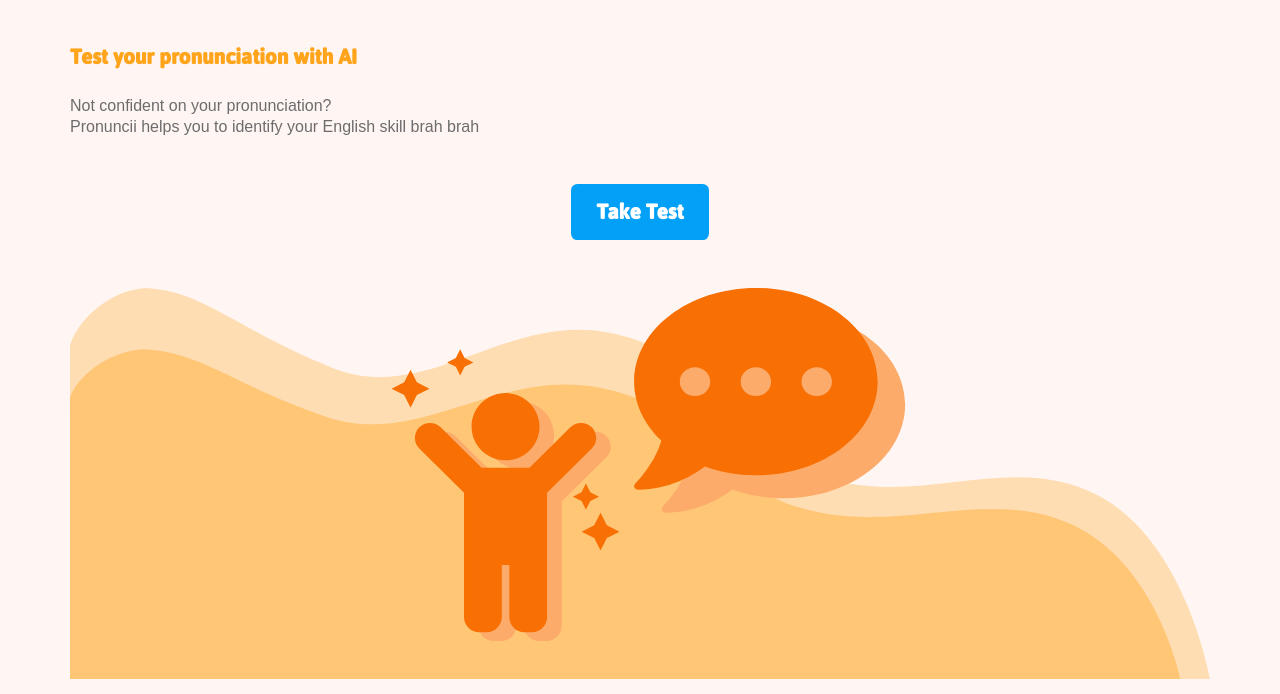
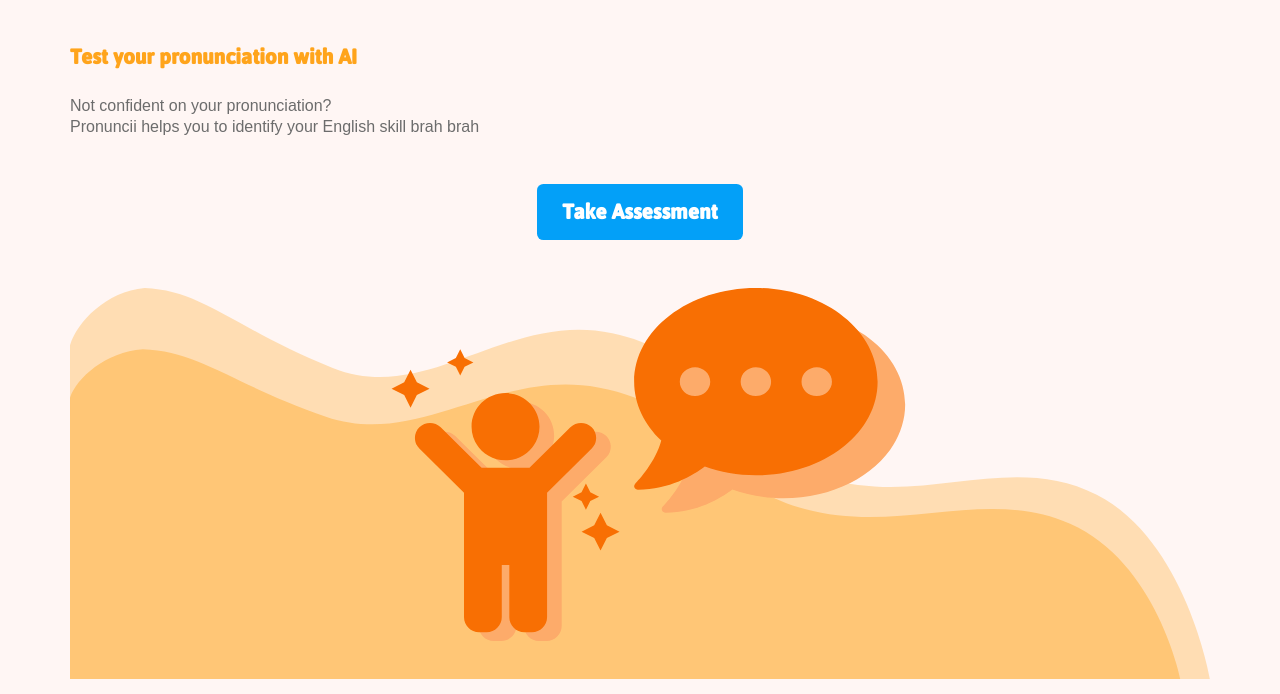
Before and after one commit to karintomania/pronuncii, a Django app: page / in a window 1280 px wide. Shown: the part 64-758 px from the top of the page. Run offline with Django 4.2, Linux system fonts and the light colour scheme; some libraries are stand-ins or nearby versions.

Commit message:
rename test to assessment

```diff
--- a/src/main/services/assessment/assessment.py
+++ b/src/main/services/assessment/assessment.py
@@ -13,7 +13,7 @@
         self.sentences.append(sentence)
 
     def to_dict(self):
-        return [sentence.__dict__() for sentence in self.sentences]
+        return [sentence.to_dict() for sentence in self.sentences]
 
     @classmethod
     def from_dict(cls, sentences_dic):
--- a/src/main/services/assessment/sentence.py
+++ b/src/main/services/assessment/sentence.py
@@ -8,13 +8,13 @@
         self.is_answered = is_answered
         self.answer = answer
 
-    def __dict__(self) -> dict:
+    def to_dict(self) -> dict:
         return {
             "sentence": self.sentence,
             "sound_url": self.sound_url,
             "file_path": self.file_path,
             "is_answered": self.is_answered,
-            "answer": self.is_answered,
+            "answer": self.answer,
         }
 
     @classmethod
--- a/src/main/templates/main/test.html
+++ b/src/main/templates/main/assessment.html
@@ -39,7 +39,7 @@
     </form>
     <div class="sound-clips"></div>
     <a
-        href="{% url 'main:finish_test' %}"
+        href="{% url 'main:finish_assessment' %}"
         x-show="currentIndex == sentenceCount-1 && uiState == 'recorded'"
     >
         result
--- a/src/main/templates/main/index.html
+++ b/src/main/templates/main/index.html
@@ -11,7 +11,7 @@
                 <p>Pronuncii helps you to identify your English skill brah brah</p>
             </div>
         </div>
-        <a class="hero__cta button-accent" href="{% url 'main:test' %}">Take Test</a>
+        <a class="hero__cta button-accent" href="{% url 'main:assessment' %}">Take Assessment</a>
         <img class="hero__image container-lg" src="{% static "img/main/index/hero.svg" %}">
     </section>
 </div>
--- a/src/main/urls.py
+++ b/src/main/urls.py
@@ -5,8 +5,8 @@
 app_name = "main"
 urlpatterns = [
     path("", views.index, name="index"),
-    path("test", views.test, name="test"),
+    path("assessment", views.assessment, name="assessment"),
     path("next", views.next, name="next"),
     path("result", views.result, name="result"),
-    path("finish-test", views.finish_test, name="finish_test"),
+    path("finish-assessment", views.finish_assessment, name="finish_assessment"),
 ]
--- a/src/main/views.py
+++ b/src/main/views.py
@@ -19,7 +19,7 @@
     return render(request, "main/index.html")
 
 
-def test(request):
+def assessment(request):
     # get sentence
     assessment_service = AssessmentService(request.session)
 
@@ -29,11 +29,11 @@
     # show one question
     return render(
         request,
-        "main/test.html",
+        "main/assessment.html",
         {
             "sentence": assessment_service.get_current_sentence(),
             "current_index": assessment_service.get_current_index(),
-            "sentence_count": Sentence.objects.TEST_SENTENCES_COUNT,
+            "sentence_count": Sentence.objects.ASSESSMENT_SENTENCES_COUNT,
             "form": form,
         },
     )
@@ -42,10 +42,10 @@
 def next(request):
     is_success = save_recording(request)
 
-    return redirect("main:test")
+    return redirect("main:assessment")
 
 
-def finish_test(request):
+def finish_assessment(request):
     is_success = save_recording(request)
 
     return redirect("main:result")
```
Also changed, not shown: src/main/models.py (+4 -4 lines), src/main/tests/services/assessment/test_sentence.py (+5 -1 lines), src/main/tests/test_assessment_service.py (+8 -8 lines), src/main/tests/test_models.py (+3 -3 lines), src/main/tests/test_session_service.py (+2 -2 lines).
